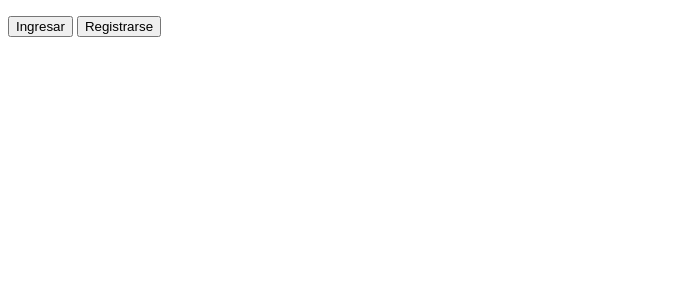
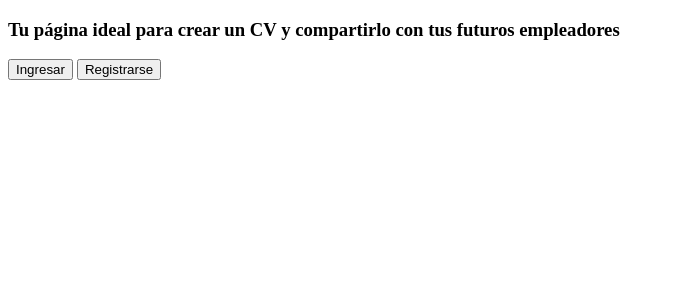
Before and after one commit to alanBonnet/Pufliteros1, a PHP site: page /inicio.php in a window 1280 px wide. Shown: the part 96-396 px from the top of the page, without its empty margins (0-675 px from the left). Run offline with PHP 8.4, Linux system fonts and the light colour scheme.

Commit message:
mejorando practicas php

```diff
--- a/php/inicio.php
+++ b/php/inicio.php
@@ -22,7 +22,11 @@
     }
 
     */
-    $navbar = '<nav class="navbar navbar-expand-lg navbar-dark bg-orange">
+    $needLogin = true
+  /*pinto el navbar y luego el content*/
+
+  ?>
+  <nav class="navbar navbar-expand-lg navbar-dark bg-orange">
     <div class="container-fluid">
       <a class="navbar-brand" href="#">Pufliteros</a>
       <button class="navbar-toggler" type="button" data-bs-toggle="collapse" data-bs-target="#navbarSupportedContent"
@@ -43,20 +47,23 @@
         </ul>
       </div>
     </div>
-  </nav>';
-  $formularioIngreso='<div class="row rounded" id="ingresar">
-  <div id="botonera" class="bg-orange col-10 col-sm-6 mx-auto py-5 my-2 rounded text-center">
-  <button class="btn btn-outline-light mx-lg-4 btn-lg" onclick="ingresarDo()" id="btn-login">Ingresar</button>
-  <button class="btn btn-outline-light mx-lg-4 btn-lg" onclick="registrarDo()" id="btn-singin">Registrarse</button>
-  </div>
-</div>';
-  $content= '<div class="container">
+  </nav>
+
+
+  <div class="container">
   <h3 class="rounded my-2 text-center p-2 bg-orange text-light">Tu página ideal para crear un CV y
     compartirlo con tus futuros empleadores</h3>
+    <?php
+      if($needLogin){
+        echo '
+        <div class="row rounded" id="ingresar">
+        <div id="botonera" class="bg-orange col-10 col-sm-6 mx-auto py-5 my-2 rounded text-center">
+        <button class="btn btn-outline-light mx-lg-4 btn-lg" onclick="ingresarDo()" id="btn-login">Ingresar</button>
+        <button class="btn btn-outline-light mx-lg-4 btn-lg" onclick="registrarDo()" id="btn-singin">Registrarse</button>
+        </div>
+      </div>';
+      }else{
 
-  </div>';
-  /*pinto el navbar y luego el content*/
-  echo $navbar;
-  echo $formularioIngreso;
-
-  ?>
+      }
+    ?>
+  </div>
```
